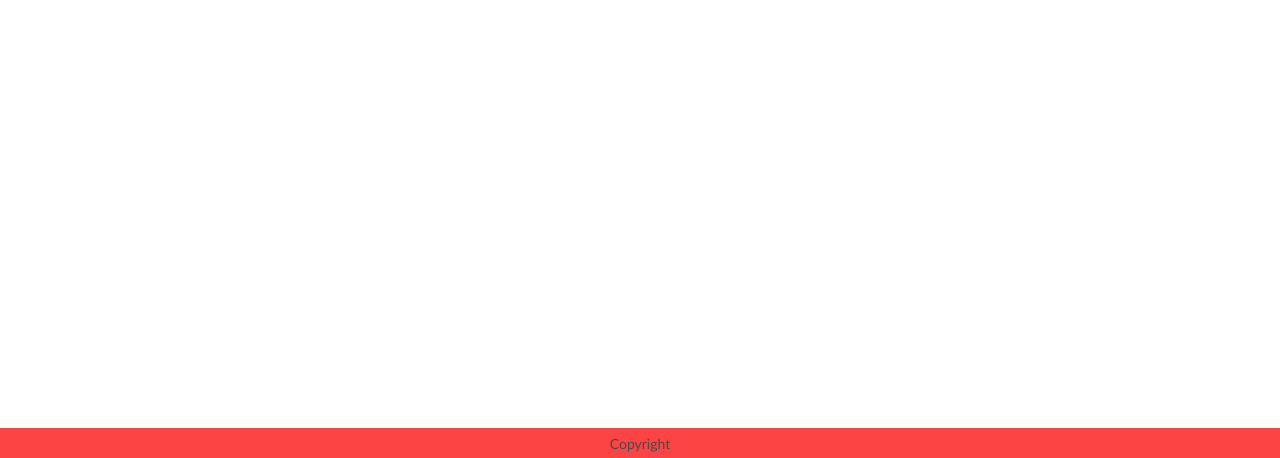
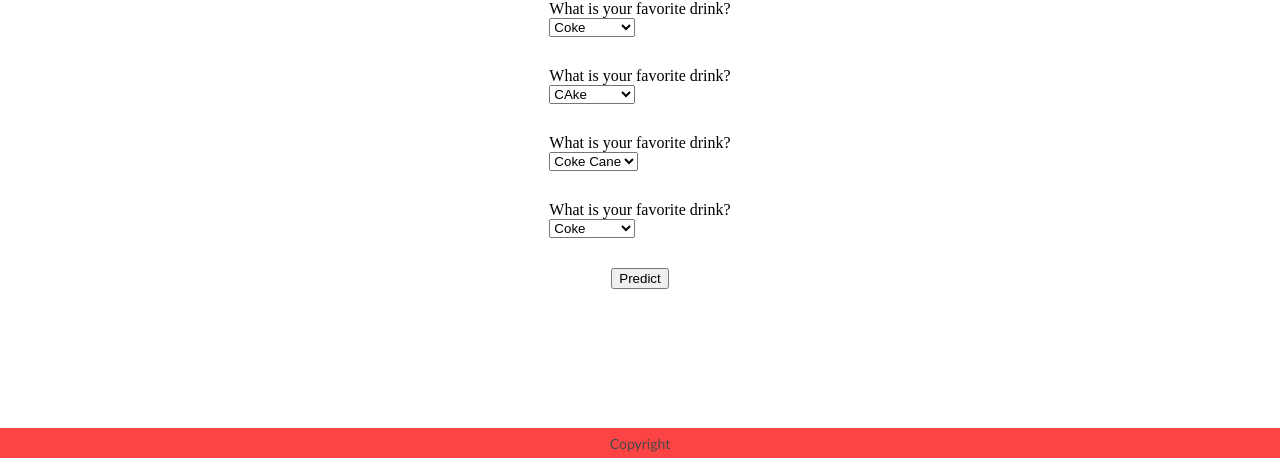
Before and after one commit to tanner-rig/drink-predictor, a React app: page / in a window 1280 px wide. Shown: the part 342-800 px from the top of the page. Built offline with nearby package versions, Linux system fonts and the light colour scheme.

Commit message:
add form

```diff
--- /dev/null
+++ b/src/assets/questions-list.json
@@ -0,0 +1,42 @@
+{
+  "questionA": {
+    "name": "questionA",
+    "question": "What is your favorite drink?",
+    "options": [
+      "Coke",
+      "Poop",
+      "Sprite",
+      "Dr. Pepper"
+    ]
+  },
+  "questionB": {
+    "name": "questionB",
+    "question": "What is your favorite drink?",
+    "options": [
+      "CAke",
+      "aadd",
+      "Sprite",
+      "Dr. Pepper"
+    ]
+  },
+  "questionC": {
+    "name": "questionC",
+    "question": "What is your favorite drink?",
+    "options": [
+      "Coke Cane",
+      "Fanta",
+      "Sprite",
+      "Dr. Pepper"
+    ]
+  },
+  "questionD": {
+    "name": "questionD",
+    "question": "What is your favorite drink?",
+    "options": [
+      "Coke",
+      "Fanta",
+      "Sprite",
+      "Dr. Pepper"
+    ]
+  }
+}
--- a/src/components/footer/footer.scss
+++ b/src/components/footer/footer.scss
@@ -1,12 +1,12 @@
 .footer {
   width: 100%;
   height: 20px;
-  background-color: #FC4445;
+  background-color: #fc4445;
   text-align: center;
-  bottom: 0px;
+  bottom: 0;
   position: fixed;
-  padding: 7px 0 3px 0;
-  color: #4A4A4A;
-  font-family: Futura, "Trebuchet MS", Arial, sans-serif;
+  padding: 7px 0 3px;
+  color: #4a4a4a;
+  font-family: Futura, 'Trebuchet MS', Arial, sans-serif;
   font-size: 14px;
 }
--- a/src/components/form/dropdown-list.js
+++ /dev/null
@@ -1,20 +0,0 @@
-import React, { Component } from 'react';
-
-export default class DropdownList extends Component {
-  constructor() {
-    super();
-  }
-
-  render() {
-    return (
-      <div className='form'>
-        <select>
-          <option value="grapefruit">Grapefruit</option>
-          <option value="lime">Lime</option>
-          <option selected value="coconut">Coconut</option>
-          <option value="mango">Mango</option>
-        </select>
-      </div>
-    );
-  }
-}
--- a/src/components/form/form.js
+++ b/src/components/form/form.js
@@ -1,15 +1,67 @@
 import React, { Component } from 'react';
-
-import DropdownList from './dropdown-list.js';
+import _ from 'lodash';
 
 import drinkLogo from '../../assets/drink-logo.png';
 import stars from '../../assets/stars.png';
 
 import './form.scss';
 
+const questionList = require('../../assets/questions-list.json');
+
 export default class Form extends Component {
   constructor() {
     super();
+
+    this.state = {
+      questionA: questionList.questionA.options[0],
+      questionB: questionList.questionB.options[0],
+      questionC: questionList.questionC.options[0],
+      questionD: questionList.questionD.options[0]
+    };
+
+    this.handleSelectChange = this.handleSelectChange.bind(this);
+    this.handleSubmit = this.handleSubmit.bind(this);
+  }
+
+  handleSelectChange(e) {
+    let name = e.target.name;
+    let value = e.target.value;
+
+    if (name === 'questionA') {
+      this.setState({questionA: value});
+    } else if (name === 'questionB') {
+      this.setState({questionB: value});
+    } else if (name === 'questionC') {
+      this.setState({questionC: value});
+    } else if (name === 'questionD') {
+      this.setState({questionD: value});
+    }
+  }
+
+  handleSubmit() {
+    console.log('this will call the API: ', this.state);
+  }
+
+  showQuestions() {
+    let questions = _.map(questionList, (q) => {
+      return (
+        <div key={q.name} className='form-question-section'>
+          <div className='form-question'>{q.question}</div>
+          <select className='form-option' value={q.value} name={q.name} onChange={this.handleSelectChange}>
+            {this.showOptions(q.options)}
+          </select>
+        </div>);
+    });
+
+    return questions;
+  }
+
+  showOptions(options) {
+    let optionList = _.map(options, (opt, index) => {
+      return <option key={index} value={_.lowerCase(opt)}>{opt}</option>;
+    });
+
+    return optionList;
   }
 
   render() {
@@ -19,7 +71,14 @@ export default class Form extends Component {
           <img className='logo-star' src={stars} alt='Stars' />
           <img className='logo-drink' src={drinkLogo} alt='Drink Predictor Logo'/>
         </div>
-        <DropdownList />
+        <div className='form-section'>
+          <form onSubmit={this.handleSubmit}>
+            {this.showQuestions()}
+          </form>
+        </div>
+        <div className='predict-button'>
+          <button onClick={this.handleSubmit}>Predict</button>
+        </div>
       </div>
     );
   }
--- a/src/components/form/form.scss
+++ b/src/components/form/form.scss
@@ -18,4 +18,35 @@
       margin-top: 15px;
     }
   }
+
+  .form-section {
+    display: flex;
+    width: 100%;
+    justify-content: center;
+    flex-wrap: wrap;
+    flex-direction: row;
+
+    form{
+    padding-top: 60px;
+
+      .form-question-section {
+        padding: 15px;
+
+        .form-question {
+
+        }
+
+        .form-option {
+
+        }
+      }
+    }
+  }
+
+  .predict-button {
+    padding-top: 15px;
+    display: flex;
+    justify-content: center;
+    width: 100%;
+  }
 }
--- a/src/components/navigation/navigation.scss
+++ b/src/components/navigation/navigation.scss
@@ -2,10 +2,10 @@
   display: flex;
   height: 60px;
   width: 100%;
-  background-color: #FC4445;
-  color: #4A4A4A;
+  background-color: #fc4445;
+  color: #4a4a4a;
   font-weight: bold;
-  font-family: Futura, "Trebuchet MS", Arial, sans-serif;
+  font-family: Futura, 'Trebuchet MS', Arial, sans-serif;
   font-size: 24px;
 
   div {
@@ -13,7 +13,7 @@
 
     a {
       text-decoration: none;
-      color: #4A4A4A;
+      color: #4a4a4a;
     }
 
     &:hover {
@@ -23,6 +23,6 @@
 
   .nav-logo {
     height: 48px;
-    padding: 10px 0 0 7px;
+    padding: 8px 0 0 7px;
   }
 }
--- a/src/components/root/app.scss
+++ b/src/components/root/app.scss
@@ -2,5 +2,5 @@
   height: 100vh;
   width: 100vw;
   margin: -8px;
-  background-color: #ffffff;
+  background-color: #fff;
 }
--- a/src/routes.js
+++ b/src/routes.js
@@ -1,5 +1,5 @@
 import React from 'react';
-import { Router, Route, IndexRoute } from 'react-router';
+import { Route, IndexRoute } from 'react-router';
 
 import App from './components/root/app';
 import Home from './components/root/home';
```
Also changed, not shown: .sass-lint.yml.
